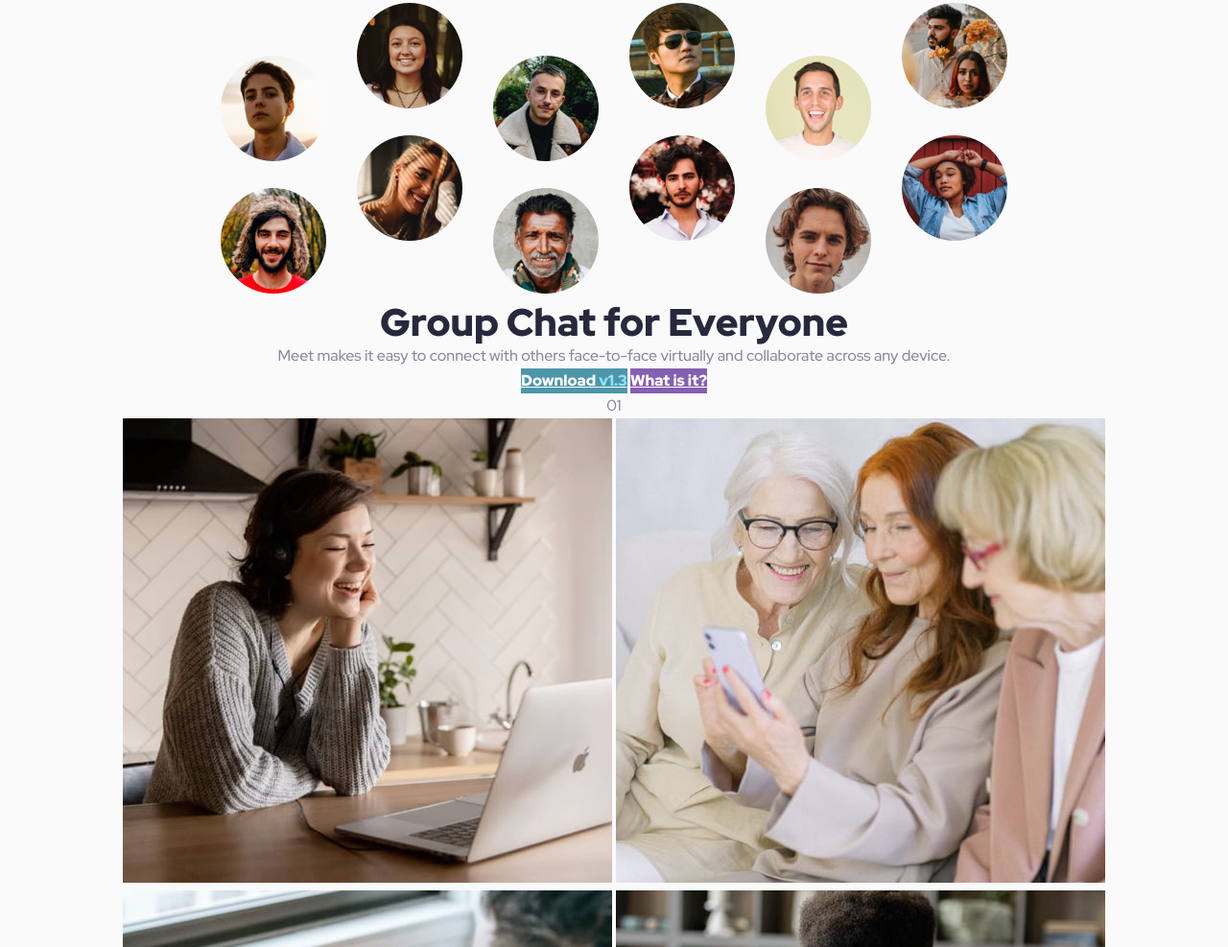
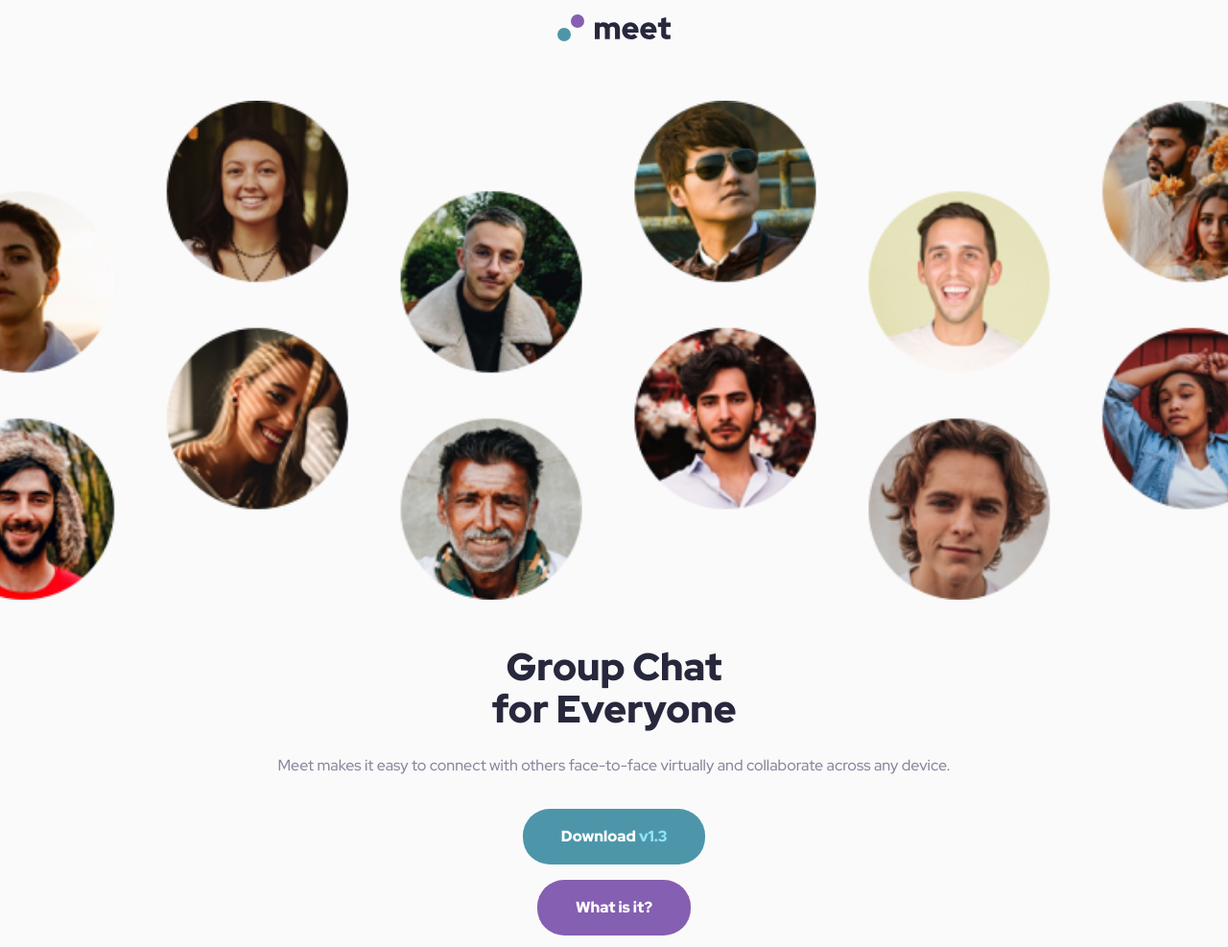
Before and after one commit to zakhi/meet-landing-page, a plain HTML site: page index.html in a window 1280 px wide. Shown: the part 33-1020 px from the top of the page at 96% size. Drawn offline with Linux system fonts and the light colour scheme.

Commit message:
Set up layout for the header and main

```diff
--- a/index.html
+++ b/index.html
@@ -16,24 +16,26 @@
 
   <main>
     <img src="assets/tablet/image-hero.png" alt="People Faces">
-    <h1>Group Chat for Everyone</h1>
+    <h1>Group Chat<br>for Everyone</h1>
     <p>
       Meet makes it easy to connect with others face-to-face virtually and collaborate across any device.
     </p>
 
-    <a href="#" class="button button-primary">Download <span class="version">v1.3</span></a>
-    <a href="#" class="button button-secondary">What is it?</a>
+    <div class="buttons">
+      <a href="#" class="button button-primary">Download <span class="version">v1.3</span></a>
+      <a href="#" class="button button-secondary">What is it?</a>
+    </div>
   </main>
 
   <section class="section-1">
     <div class="section-number">01</div>
 
-    <div class="profile-images">
-      <img src="assets/desktop/image-woman-in-videocall.jpg" alt="Woman in video call">
-      <img src="assets/desktop/image-women-videochatting.jpg" alt="Women videochatting">
-      <img src="assets/desktop/image-men-in-meeting.jpg" alt="Men in meeting">
-      <img src="assets/desktop/image-man-texting.jpg" alt="Man texting">
-    </div>
+<!--    <div class="profile-images">-->
+<!--      <img src="assets/desktop/image-woman-in-videocall.jpg" alt="Woman in video call">-->
+<!--      <img src="assets/desktop/image-women-videochatting.jpg" alt="Women videochatting">-->
+<!--      <img src="assets/desktop/image-men-in-meeting.jpg" alt="Men in meeting">-->
+<!--      <img src="assets/desktop/image-man-texting.jpg" alt="Man texting">-->
+<!--    </div>-->
 
     <h3>Built for modern use</h3>
     <h2>Smarter meetings, all in one place</h2>
--- a/stylesheets/main.css
+++ b/stylesheets/main.css
@@ -44,6 +44,9 @@ h3 {
 .button {
     color: white;
     display: inline-block;
+    padding: 1em 2.5em;
+    border-radius: 1.75em;
+    text-decoration: none;
 }
 
 .button-primary {
@@ -81,3 +84,37 @@ h3 {
 .section-2 p {
     font-size: 1.125rem;
 }
+
+header {
+    margin: 3em 0 3.375em;
+}
+
+main {
+    overflow: hidden;
+}
+
+main img {
+    display: block;
+    margin: 0 -5.5%;
+    width: 110%;
+    object-fit: cover;
+    object-position: center;
+}
+
+main h1 {
+    margin-top: 1.2em;
+}
+
+main p {
+    margin: 1.5em 0 2em;
+    padding: 0 1.5em;
+}
+
+main .buttons {
+    display: flex;
+    flex-direction: column;
+    align-items: center;
+    justify-content: space-between;
+    gap: 1em;
+    margin-bottom: 4em;
+}
```
